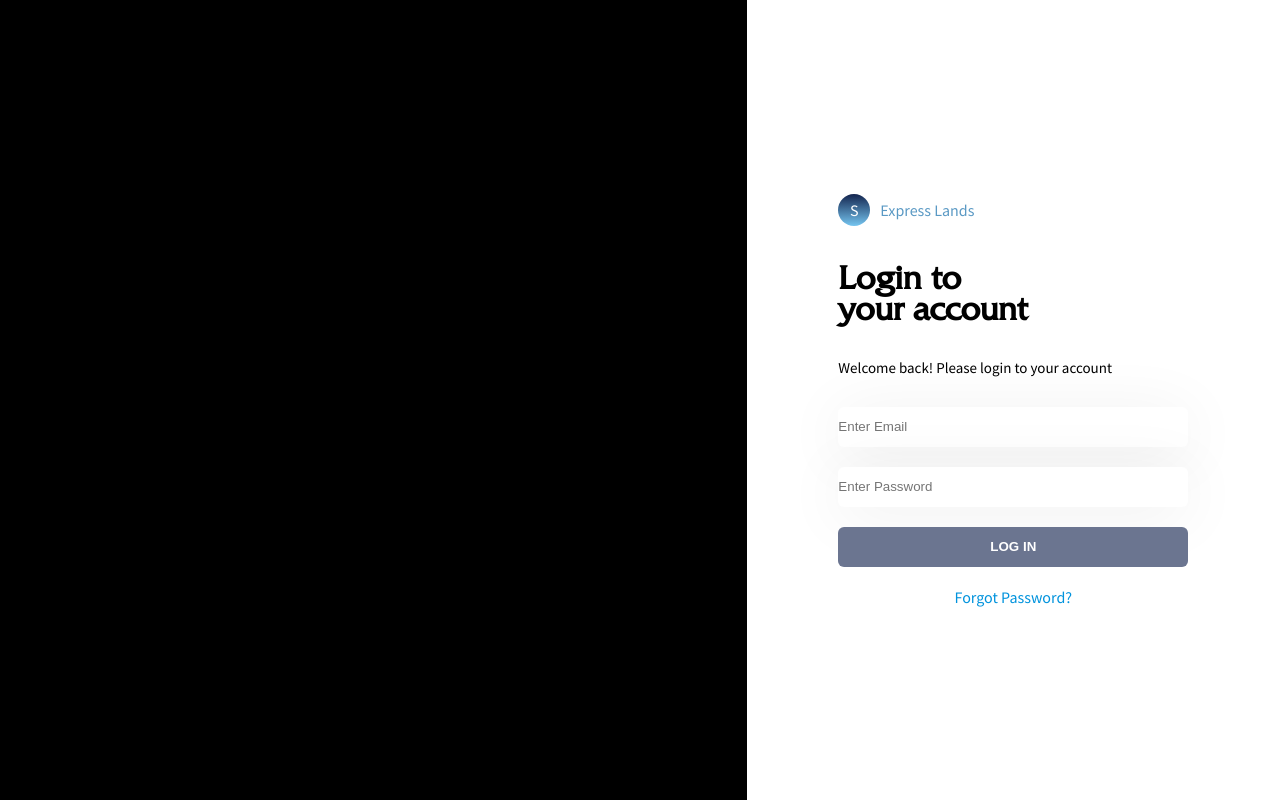
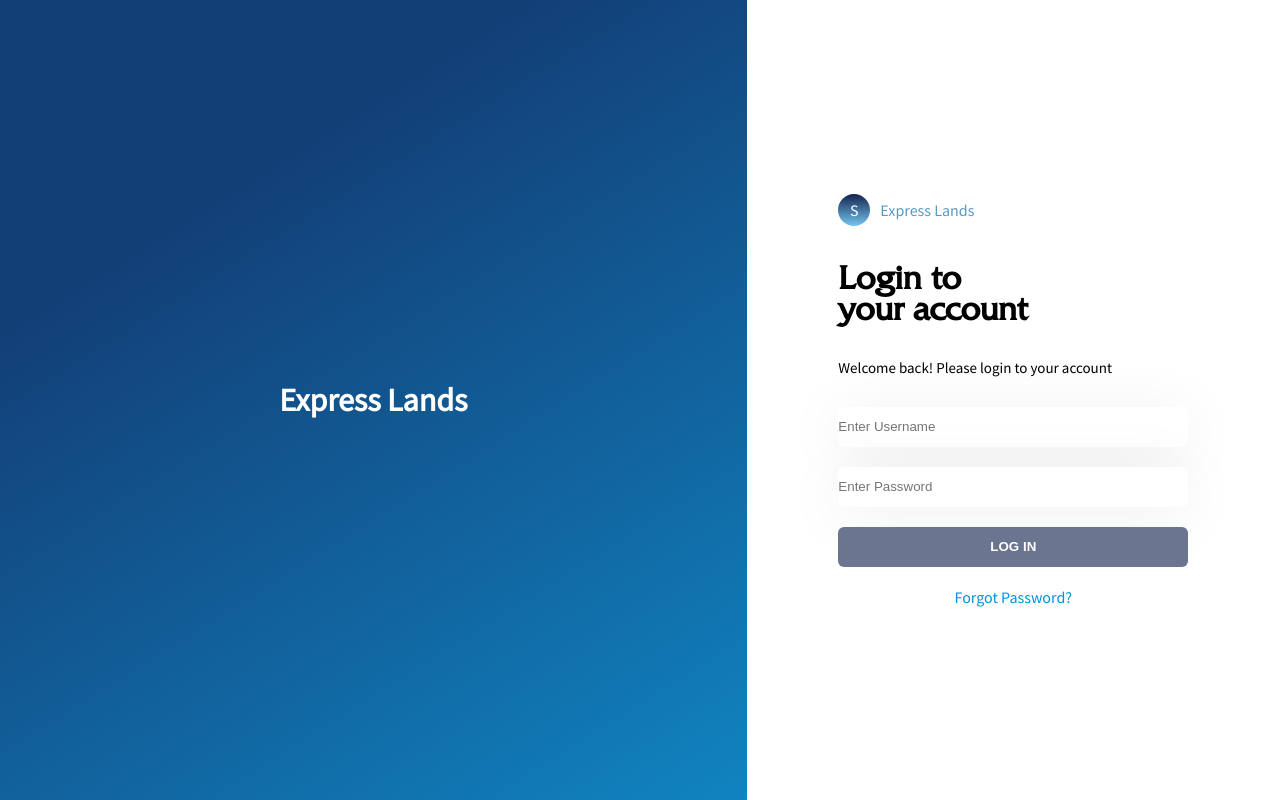
Before and after one commit to zeprincelini/express-lands, an Angular app: page /login in a window 1280 px wide. Built offline with nearby package versions, Linux system fonts and the light colour scheme; what angular-svg-icon, ng-circle-progress would draw is missing.

Commit message:
dashboard complete

```diff
--- a/src/app/components/dashboard/dashboard.component.css
+++ b/src/app/components/dashboard/dashboard.component.css
@@ -98,6 +98,7 @@
   height: 34px;
   background: #133f77;
   border-radius: 10px;
+  cursor: pointer;
 }
 
 .main-section {
@@ -258,7 +259,7 @@
   background: #fff;
   border-radius: 10px;
   flex: 1;
-  padding: 30px 10px;
+  padding: 30px 10px 10px 10px;
 }
 
 .budget-cards-top {
@@ -423,10 +424,13 @@
 
 .budget .budget-cards:last-child {
   background: linear-gradient(0deg, #0f9cda 26.48%, #00c49a 175.16%);
+  padding: 30px 0px 0px 0px;
 }
 
-.budget .budget-cards:last-child .budget-cards-mid {
+.wrapper-bottom {
   background-color: rgba(0, 0, 0, 0.1);
+  border-radius: 0px 0px 10px 10px;
+  padding: 10px;
 }
 
 .card-count {
--- a/src/app/components/dashboard/dashboard.component.html
+++ b/src/app/components/dashboard/dashboard.component.html
@@ -29,10 +29,10 @@
             [class]="['svgBg']"
           ></svg-icon>
           <div class="name">
-            <span>Chidimma Nwanya</span>
+            <span style="text-transform: capitalize">{{ name.username }}</span>
             <span>Vanity By Juls</span>
           </div>
-          <div class="logout">
+          <div class="logout" (click)="logout()">
             <svg-icon
               src="/assets/icons/power.svg"
               [svgStyle]="{ 'width.px': 20 }"
@@ -59,7 +59,7 @@
             src="/assets/icons/line.svg"
             [svgStyle]="{ 'width.px': 20 }"
           ></svg-icon>
-          <span class="date"> Mon, Jun 22, 2020 </span>
+          <span class="date">{{ today | date: "fullDate" }} </span>
         </div>
       </div>
       <div class="cards">
@@ -237,10 +237,11 @@
           </div>
         </div>
         <div class="budget-cards">
-          <div class="budget-cards-top">
+          <div class="budget-cards-top" style="padding-left: 10px">
             <span class="card-count">Cards Count</span>
           </div>
-          <div class="summary-count">Summary</div>
+          <div class="summary-count" style="padding-left: 10px">Summary</div>
+          <div class="wrapper-bottom">
             <div class="budget-cards-mid">
               <div class="chat">
                 <svg-icon
@@ -297,3 +298,4 @@
       </div>
     </div>
   </div>
+</div>
--- a/src/app/components/dashboard/dashboard.component.ts
+++ b/src/app/components/dashboard/dashboard.component.ts
@@ -1,4 +1,5 @@
 import { Component, OnInit } from '@angular/core';
+import { Router } from '@angular/router';
 
 @Component({
   selector: 'app-dashboard',
@@ -6,13 +7,20 @@ import { Component, OnInit } from '@angular/core';
   styleUrls: ['./dashboard.component.css'],
 })
 export class DashboardComponent implements OnInit {
+  constructor(private router: Router) {}
+
+  ngOnInit(): void {}
   name = JSON.parse(localStorage.getItem('user') || '{}');
   capex = 'CAPEX';
   opex = 'OPEX';
   color = '#000000';
   color_assets = '#ffffff';
   assets = 'ASSETS';
-  constructor() {}
 
-  ngOnInit(): void {}
+  today = Date.now();
+
+  logout() {
+    localStorage.removeItem('user');
+    this.router.navigate(['/login']);
+  }
 }
--- a/src/app/components/login/login.component.css
+++ b/src/app/components/login/login.component.css
@@ -12,7 +12,11 @@
 .container-left {
   flex: 7;
   height: 100vh;
-  background-color: #000;
+  background: linear-gradient(147.87deg, #133f77 26.36%, #0f9cda 125.59%);
+  display: flex;
+  justify-content: center;
+  align-items: center;
+  color: #fff;
 }
 
 .container-right {
--- a/src/app/components/login/login.component.html
+++ b/src/app/components/login/login.component.html
@@ -1,5 +1,7 @@
 <div class="container">
-  <div class="container-left"></div>
+  <div class="container-left">
+    <h1>Express Lands</h1>
+  </div>
   <div class="container-right">
     <div class="cover">
       <div class="logo">
@@ -17,18 +19,18 @@
       </div>
       <div class="form">
         <form [formGroup]="loginForm" (ngSubmit)="login()">
-          <div class="error-body" *ngIf="f.email.touched && f.email.invalid">
-            <div class="error-text" *ngIf="f.email.errors?.required">
-              Email is required.
-            </div>
-            <div class="error-text" *ngIf="f.email.errors?.email">
-              Please, enter a valid email address.
+          <div
+            class="error-body"
+            *ngIf="f.username.touched && f.username.invalid"
+          >
+            <div class="error-text" *ngIf="f.username.errors?.required">
+              Username is required.
             </div>
           </div>
           <input
-            type="email"
-            placeholder="Enter Email"
-            formControlName="email"
+            type="text"
+            placeholder="Enter Username"
+            formControlName="username"
           />
           <div
             class="error-body"
--- a/src/app/components/login/login.component.ts
+++ b/src/app/components/login/login.component.ts
@@ -13,7 +13,7 @@ export class LoginComponent implements OnInit {
   ngOnInit(): void {}
 
   loginForm = this.fb.group({
-    email: ['', [Validators.email, Validators.required]],
+    username: ['', [Validators.required]],
     password: ['', [Validators.required]],
   });
 
@@ -22,11 +22,8 @@ export class LoginComponent implements OnInit {
   }
 
   login() {
-    // const data = new FormData();
-    // data.append('email', this.loginForm.value.email);
-    // data.append('password', this.loginForm.value.password);
     const data = {
-      email: this.loginForm.value.email,
+      username: this.loginForm.value.username,
       password: this.loginForm.value.password,
     };
     localStorage.setItem('user', JSON.stringify(data));
```
Lines whose indentation alone changed are shown as unchanged.
